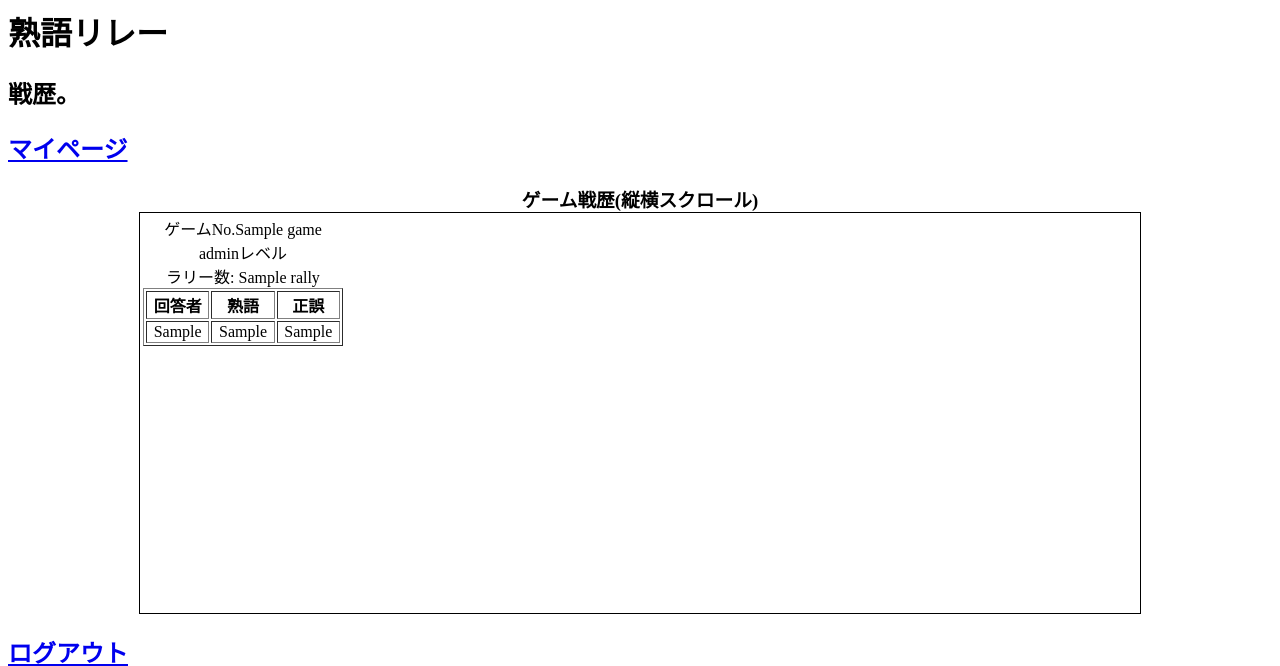
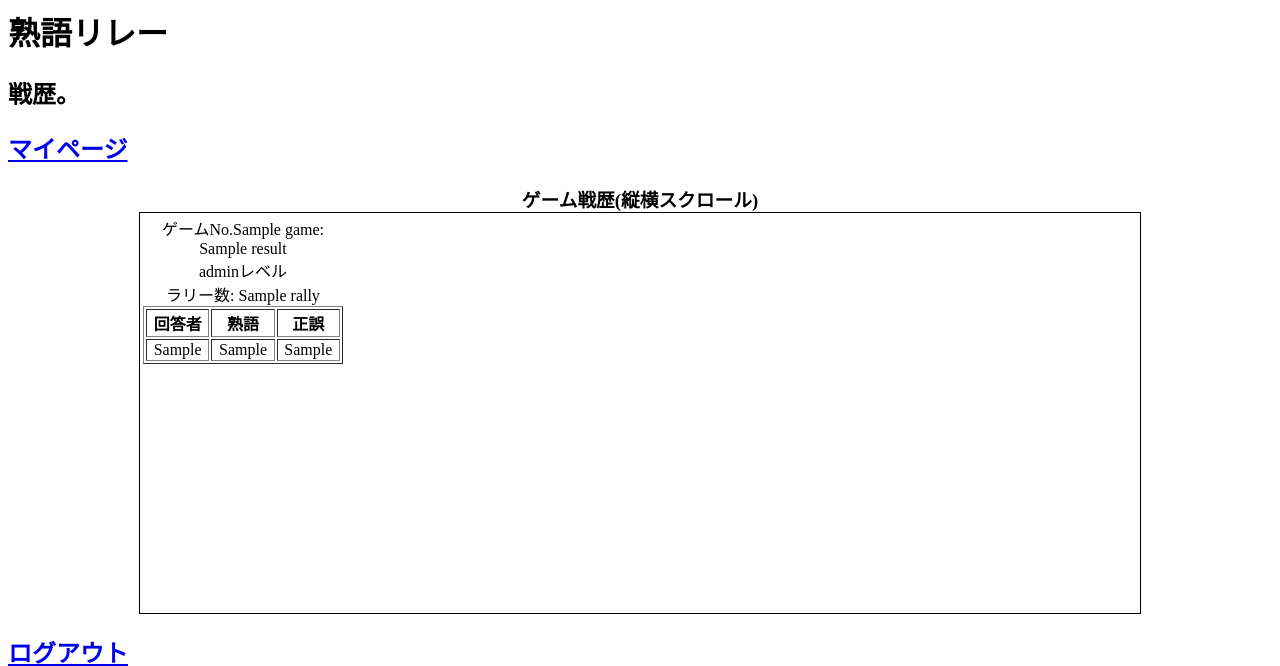
Before and after one commit to shoyu0320/prj-kanji-relay, a Django app: template src/jukugo_game/templates/game/game_detail.html in a window 1280 px wide. Shown: the top 666 px of the page. Run offline with Django 3.2, Linux system fonts and the light colour scheme; the template is opened without the code that fills it: most values are stand-ins (such as "Sample title", 1, 10 or a date in 2020); parts of the project's set-up code (start-up, migrations or seed data) failed here and were passed over.

Commit message:
勝敗を表示するようにしました

```diff
--- a/src/jukugo_game/templates/game/game_detail.html
+++ b/src/jukugo_game/templates/game/game_detail.html
@@ -35,14 +35,14 @@
         <center>
             <caption>ゲーム戦歴(縦横スクロール)</caption>
             <div class="wrap">
-                {% for pk, rally, level, jukugo_list in game_list %}
+                {% for pk, result, rally, level, jukugo_list in game_list %}
                 <top>
                     <table border="0">
                         <tr>
                             <td>
                                 <table border="1" class="table jukugo-rally">
                                     <caption>
-                                        ゲームNo.{{ pk }}<br>
+                                        ゲームNo.{{ pk }}: {{ result }}<br>
                                         {{ level }}レベル<br>
                                         ラリー数: {{ rally }}
                                     </caption>
```
